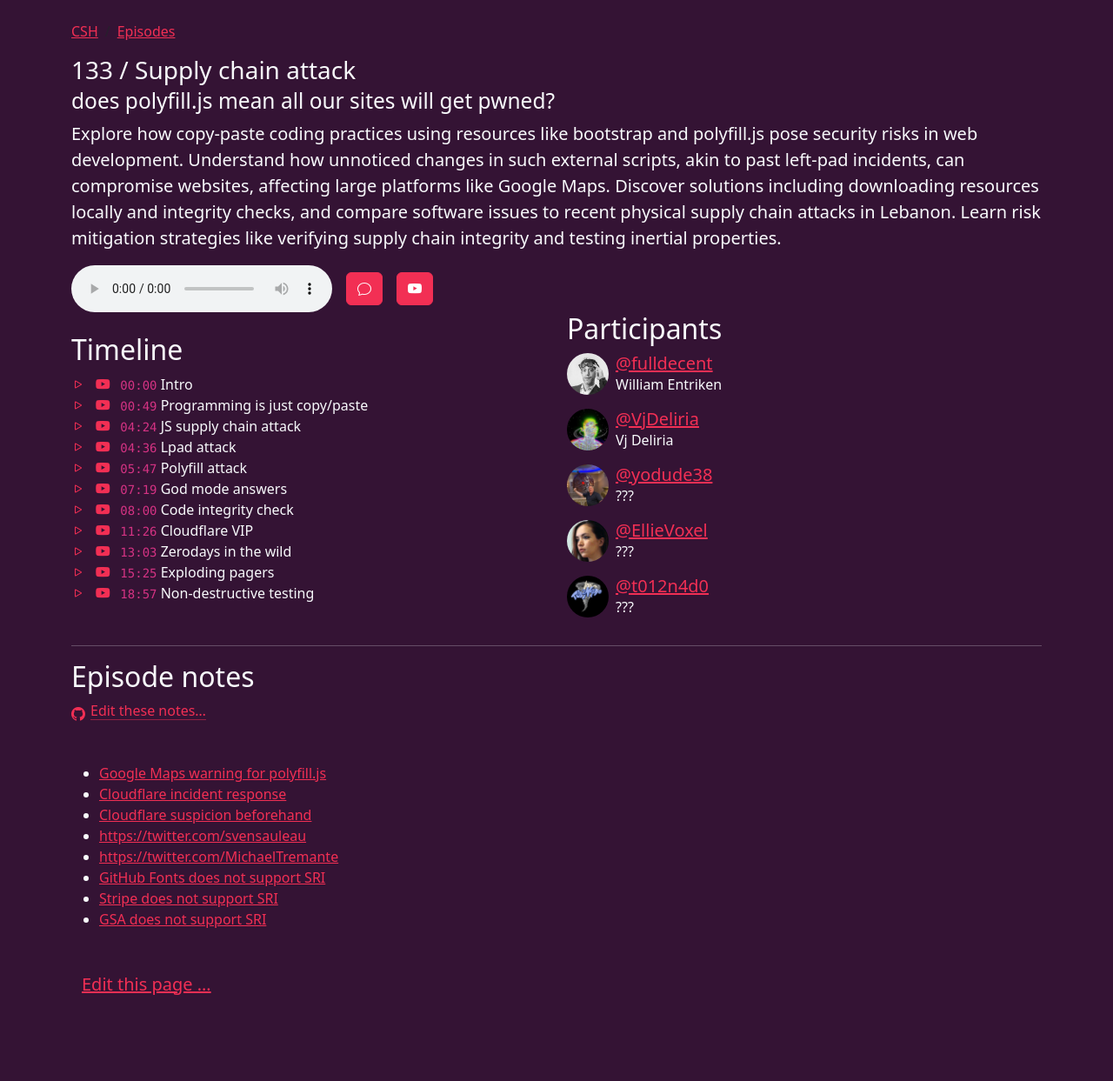
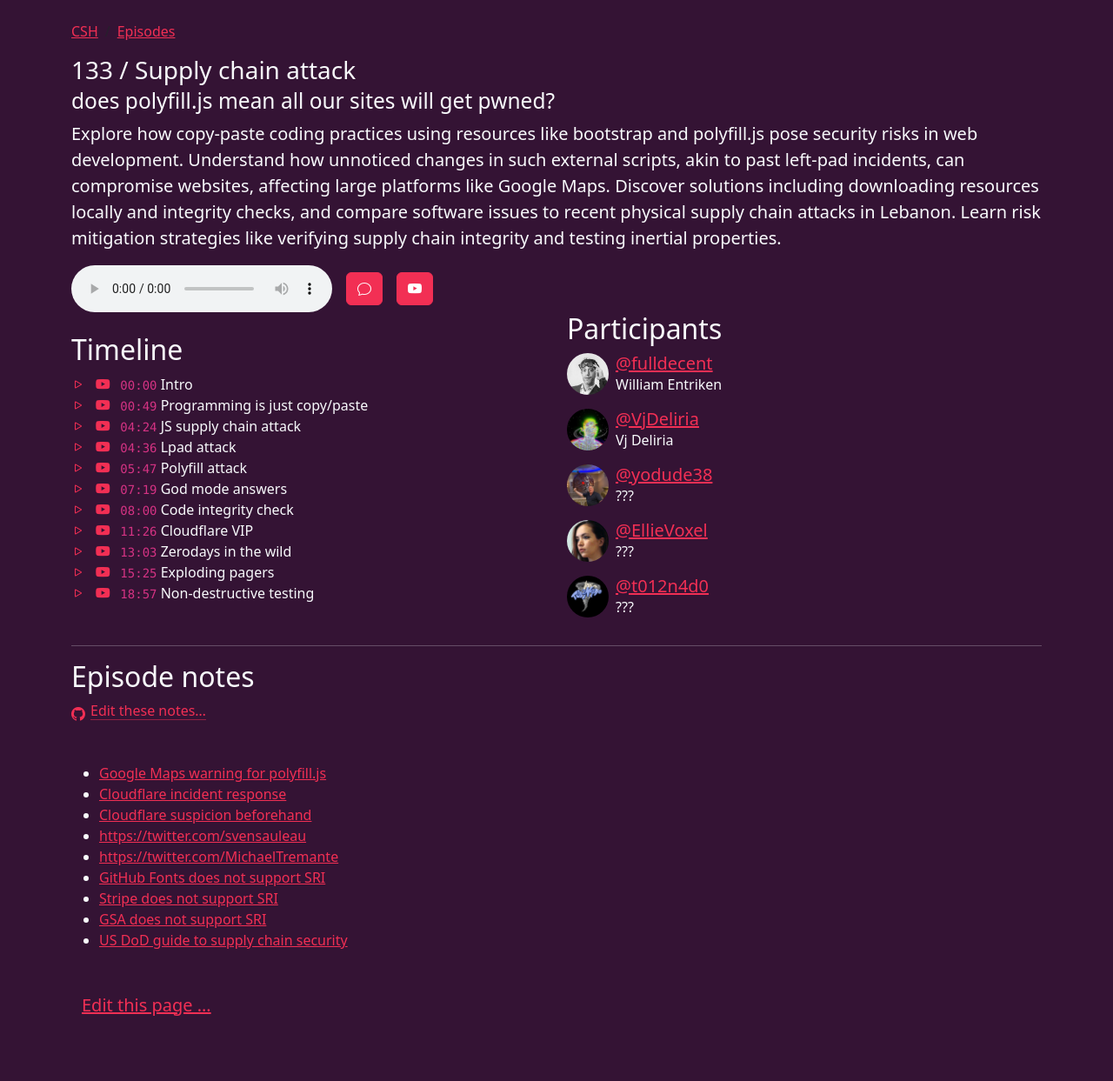
Before and after one commit to community-service/hour.gg, a Jekyll site: the page built from _episodes/2024-11-20-episode-133.md, in a window 1280 px wide. Shown: the whole page at 87% size. Built offline with Jekyll 4.4.1, drawn with Linux system fonts in a browser that asks for light colours; before the commit the page ends 1219 px from its top, so only the background shows below that.

Commit message:
add dod guide

```diff
--- a/_episodes/2024-11-20-episode-133.md
+++ b/_episodes/2024-11-20-episode-133.md
@@ -59,5 +59,6 @@ youtube-hashtags: '#SupplyChainSecurity #CyberSecurity #PolyfillJS #WebDevelopme
 - [GitHub Fonts does not support SRI](https://github.com/google/fonts/issues/473)
 - [Stripe does not support SRI](https://github.com/stripe/stripe-js/issues/167)
 - [GSA does not support SRI](https://github.com/digital-analytics-program/gov-wide-code/issues/61)
+- [US DoD guide to supply chain security](https://media.defense.gov/2022/Oct/31/2003105368/-1/-1/0/SECURING_THE_SOFTWARE_SUPPLY_CHAIN_SUPPLIERS.PDF)
 
 <!--end of quick notes-->
```
